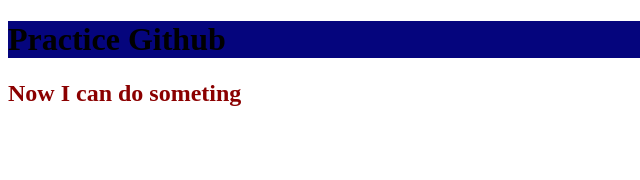
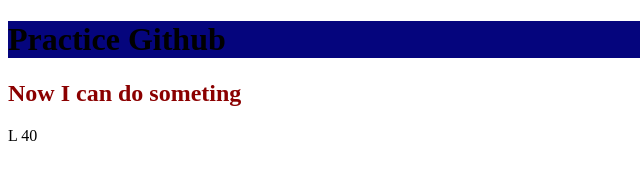
Before and after one commit to khalidbinneamul/my-third-repo, a plain HTML site: page index.html in a window 1280 px wide. Shown: the full height of the page, 0-640 px from the left. Drawn offline with Linux system fonts and the light colour scheme.

Commit message:
2nd branch

```diff
--- a/index.html
+++ b/index.html
@@ -10,5 +10,7 @@
 <body>
     <h1>Practice Github</h1>
     <h2>Now I can do someting</h2>
+    <p>L 40</p>
+
 </body>
 </html>
```
